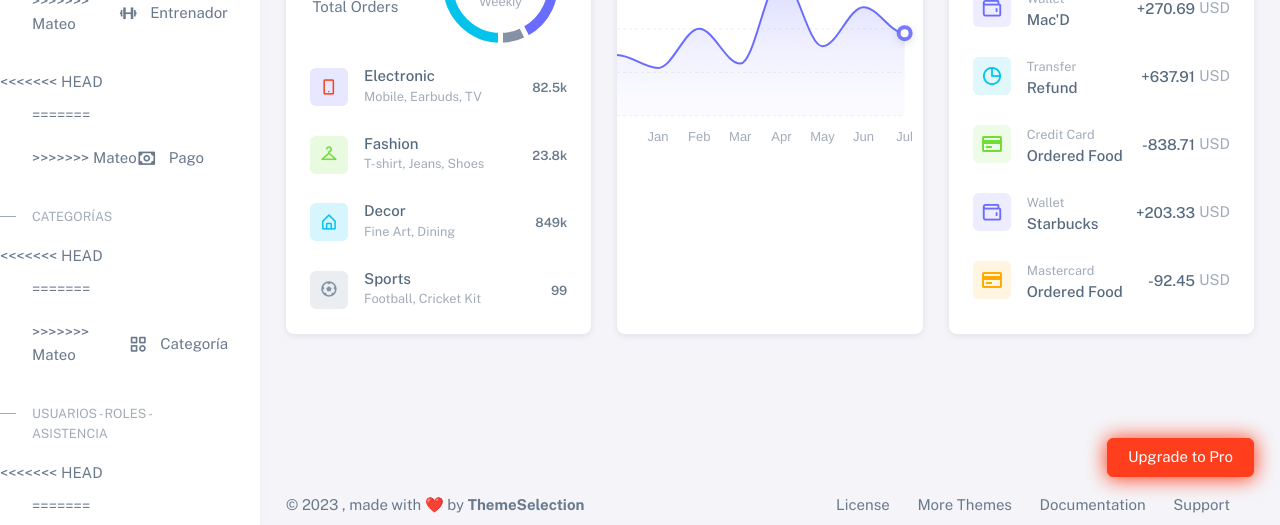
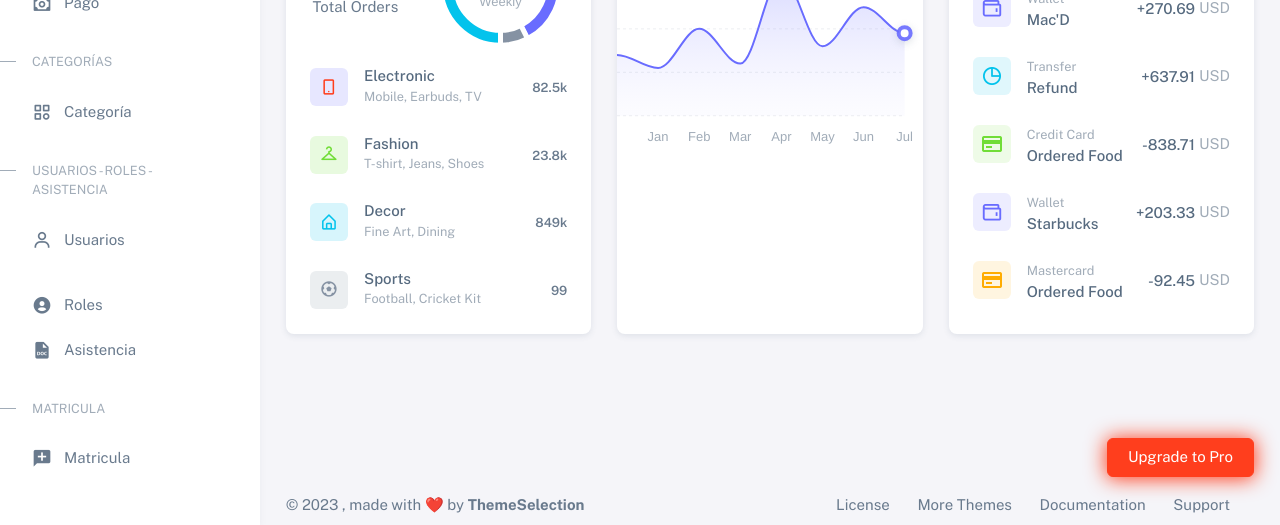
Before and after one commit to Matt-AP/dash, a plain HTML site: page index.html in a window 1280 px wide. Shown: the part 275-800 px from the top of the page. Drawn offline with nearby package versions, Linux system fonts and the light colour scheme.

Commit message:
acutalizando Index

```diff
--- a/index.html
+++ b/index.html
@@ -103,11 +103,7 @@
 
             <!-- Trainers -->
             <li class="menu-item ">
-<<<<<<< HEAD
-              <a href="index.html" class="menu-link">
-=======
               <a href="Modules/TrainerModule/Trainers.html" class="menu-link">
->>>>>>> Mateo
                 <i class="menu-icon tf-icons bx bx-dumbbell"></i>
                 <div data-i18n="Analytics">Entrenador</div>
               </a>
@@ -115,11 +111,7 @@
             <br>
             <!-- Trainers -->
             <li class="menu-item ">
-<<<<<<< HEAD
-              <a href="index.html" class="menu-link">
-=======
               <a href="Modules/Payment/Payment.html" class="menu-link">
->>>>>>> Mateo
                 <i class="menu-icon tf-icons bx bx-money"></i>
                 <div data-i18n="Analytics">Pago</div>
               </a>
@@ -133,11 +125,7 @@
             <!-- Category
              -->
             <li class="menu-item ">
-<<<<<<< HEAD
-              <a href="index.html" class="menu-link">
-=======
               <a href="#" class="menu-link">
->>>>>>> Mateo
                 <i class="menu-icon tf-icons bx bx-category"></i>
                 <div data-i18n="Analytics">Categoría</div>
               </a>
@@ -148,31 +136,23 @@
             <!-- Category
              -->
             <li class="menu-item ">
-<<<<<<< HEAD
-              <a href="index.html" class="menu-link">
-=======
               <a href="#" class="menu-link">
->>>>>>> Mateo
                 <i class="menu-icon tf-icons bx bx-user"></i>
                 <div data-i18n="Analytics">Usuarios</div>
               </a>
             </li>
             <li class="menu-item ">
-<<<<<<< HEAD
+
+
               <a href="index.html" class="menu-link">
-=======
+
               <a href="#" class="menu-link">
->>>>>>> Mateo
                 <i class="menu-icon tf-icons bx bxs-user-circle"></i>
                 <div data-i18n="Analytics">Roles</div>
               </a>
             </li>
             <li class="menu-item ">
-<<<<<<< HEAD
-              <a href="index.html" class="menu-link">
-=======
               <a href="#" class="menu-link">
->>>>>>> Mateo
                 <i class="menu-icon tf-icons bx bxs-file-doc"></i>
                 <div data-i18n="Analytics">Asistencia</div>
               </a>
@@ -183,11 +163,7 @@
             <!-- Category
              -->
             <li class="menu-item ">
-<<<<<<< HEAD
-              <a href="index.html" class="menu-link">
-=======
               <a href="#" class="menu-link">
->>>>>>> Mateo
                 <i class="menu-icon tf-icons bx bxs-comment-add"></i>
                 <div data-i18n="Analytics">Matricula</div>
               </a>
```
